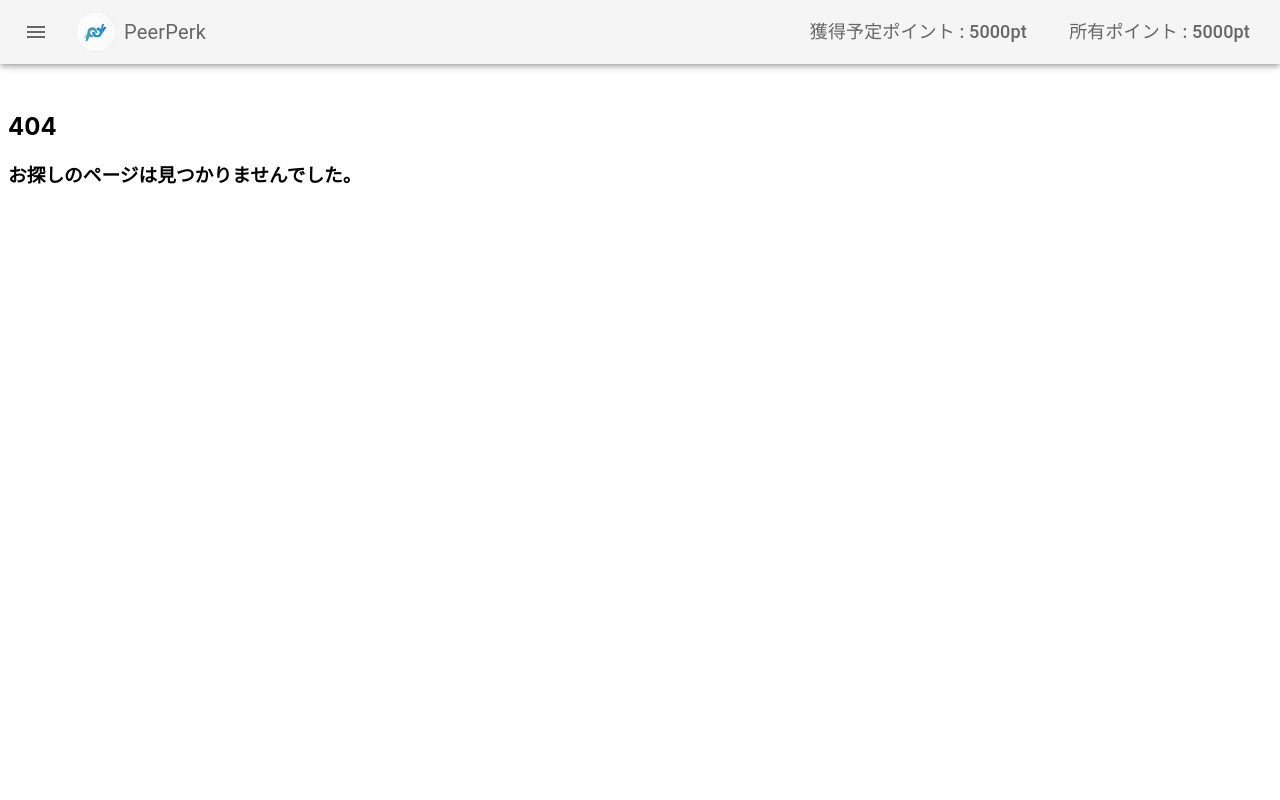
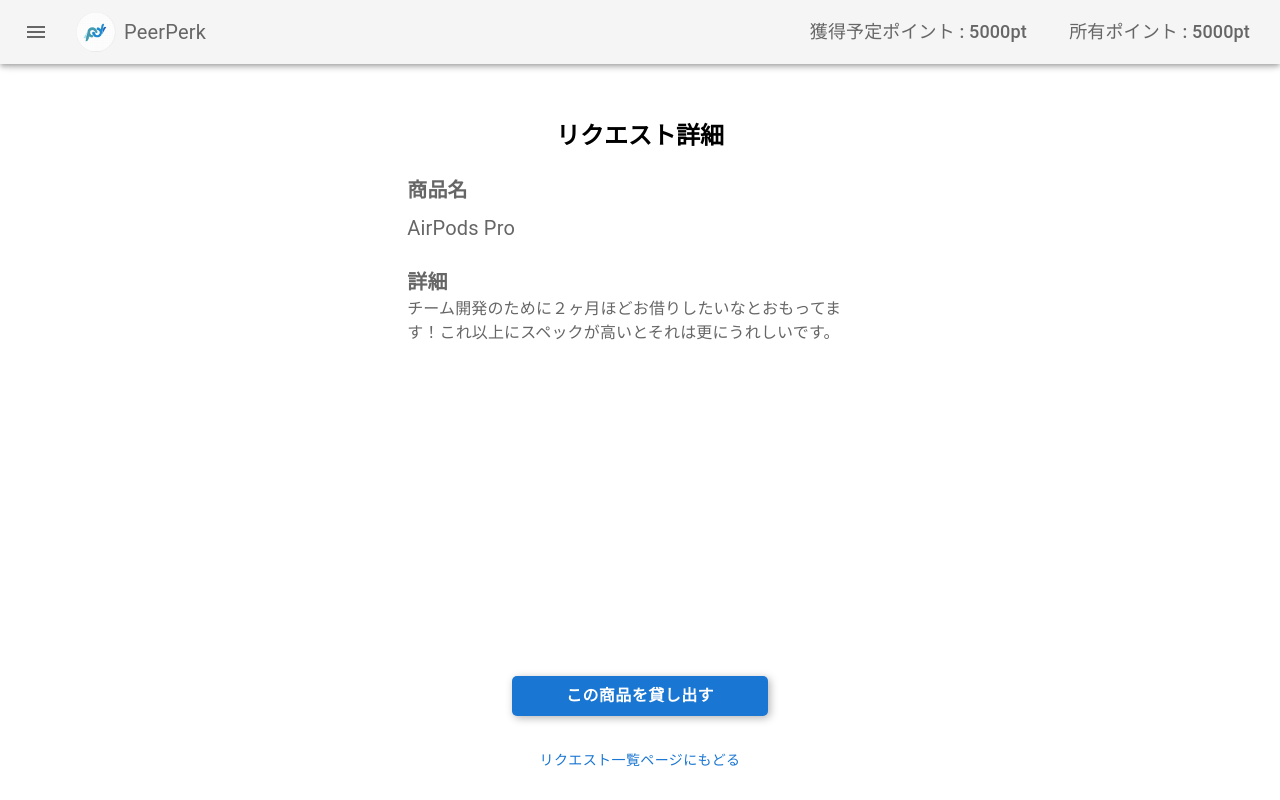
Before and after one commit to posse-ap/teamdev-2023-posse2-team2D_front, a React (Create React App) app: page /request/1 in a window 1280 px wide. Before the commit this address had no page. Built offline with nearby package versions, Linux system fonts and the light colour scheme.

Commit message:
feat: リクエスト詳細画面 idごとに詳細切り分け

```diff
--- a/src/App.tsx
+++ b/src/App.tsx
@@ -1,8 +1,8 @@
 import React, { useState } from "react";
-import { BrowserRouter, Routes, Route } from "react-router-dom";
+import { BrowserRouter, Routes, Route, useParams, Navigate } from "react-router-dom";
 import { HomePage } from "./pages/homePage/HomePage";
-import { RequestList } from "./pages/request/RequestList";
-// import { RequestDetail } from "./pages/request/RequestDetail";
+import { RequestList, requestData } from "./pages/request/RequestList";
+import  RequestDetail  from "./pages/request/RequestDetail";
 import { Bookmark } from "./pages/Bookmark";
 import  Table  from "./components/Table";
 import { Sample1Page }  from "./pages/sample1Page/Sample1Page";
@@ -19,6 +19,7 @@
 import ItemTransactionList from "./pages/item/ItemTransactionList";
 import KnowledgeTransactionList from "./pages/knowledge/KnowledgeTransactionList";
 import AllTransactionList from "./pages/admin/AllTransactionList";
+
 
 
 export const App =() => {
@@ -42,7 +43,8 @@
           <Route path="holdEvent" element={<KnowledgeUpload />} />
           {/* リクエスト関連 */}
           <Route path="requestList" element={<RequestList />} />
-          {/* <Route path="requestDetail" element={<RequestDetail />} /> */}
+          {/* <Route path={`/request/:id`} element={request ? <RequestDetail request={request} /> : <Table />} /> */}
+          <Route path={`request/:id`} element={<RequestDetail />} />
 
           {/* 商品/ナレッジ取引一覧ページ */}
           <Route path="itemTransactionList" element={<ItemTransactionList />} />
--- a/src/pages/item/Item.module.scss
+++ b/src/pages/item/Item.module.scss
@@ -110,4 +110,76 @@
     height: 20px;
     border-radius: 5px;
   }
+  .lend_item {
+  position: fixed;
+  font-size: 16px;
+  font-weight: bold;
+  width: 20%;
+  bottom: 13%;
+  left: 50%;
+  transform: translate(-50%, 50%);
+  border-radius: 5px;
+  background-color: #1976d2;
+  box-shadow: 2px 2px 8px rgba(0,0,0,0.3);
+  color: #fff;
+  transition: all 0.3s ease-in-out; /* 変化をスムーズにする */
+    @media screen and (max-width:600px){
+      font-size: 14px;
+      width: 200px;
+    }
+  }
+  .lend_item:hover {
+    background-color: #1d3489;
+    box-shadow: 2px 2px 12px rgba(0,0,0,0.5);
+    transform: translate(-50%, 51%);
+  }
+  .buttons {
+    position: fixed;
+    width: 50%;
+    bottom: 13%;
+    left: 50%;
+    transform: translate(-50%, 50%);
+    display: flex;
+    justify-content: space-around;
+    @media screen and (max-width:600px){
+    }
+  }
+  .edit_request {
+    font-size: 16px;
+    font-weight: bold;
+    width: 30%;
+    border-radius: 5px;
+    border: 1px solid red;
+    background-color: white;
+    color: red;
+    @media screen and (max-width:600px){
+      font-size: 14px;
+      width: 200px;
+    }
+  }
+  .delete_request {
+    font-size: 16px;
+    font-weight: bold;
+    width: 30%;
+    border-radius: 5px;
+    background-color: red;
+    color: white;
+    @media screen and (max-width:600px){
+      font-size: 14px;
+      width: 100px;
+    }
+  }
+  .delete_request:hover {
+    background-color: red;
+  }
+  .back_to_list {
+  position: fixed;
+  font-size: 16px;
+  bottom: 5%;
+  left: 50%;
+  transform: translate(-50%, 50%);
+    @media screen and (max-width:600px){
+      font-size: 14px;
+    }
+  }
 }
--- a/src/pages/request/RequestDetail.tsx
+++ b/src/pages/request/RequestDetail.tsx
@@ -1,11 +1,191 @@
-import React from 'react'
+import React from "react";
+import { Link, useNavigate, useParams } from "react-router-dom";
+import styles from "../item/Item.module.scss";
+import ArrowBackIosIcon from "@mui/icons-material/ArrowBackIos";
+import { Box, Button, Grid, Typography } from "@mui/material";
+import logo from "../../logo.jpg";
+
+
+export type RequestData = {
+  id: number;
+  title: string;
+  requester: { name: string; img: string };
+  content: string;
+  state: number; //リクエスト状態 1:リクエスト中 2:出品されたもの
+  is_mine: boolean;
+};
+
+export const requestData: RequestData[] = [
+  {
+    id: 1,
+    title: "AirPods Pro",
+    requester: {
+      name: "2期生 あさか",
+      img: "https://images.unsplash.com/photo-1551963831-b3b1ca40c98e",
+    },
+    content:
+      "チーム開発のために２ヶ月ほどお借りしたいなとおもってます！これ以上にスペックが高いとそれは更にうれしいです。",
+    state: 1,
+    is_mine: false,
+  },
+  {
+    id: 2,
+    title: "ポケットwifi",
+    requester: {
+      name: "2期生 鹿島健太",
+      img: logo,
+    },
+    content: "チーム開発のために２ヶ月ほどお借りしたいなとおもってます！",
+    state: 1,
+    is_mine: true,
+  },
+  {
+    id: 3,
+    title: "MacBook Pro 2018 core i7 2.6GHz 16GB 512GB",
+    requester: {
+      name: "2期生 鹿島健太",
+      img: logo,
+    },
+    content: "チーム開発のために２ヶ月ほどお借りしたいなとおもってます！",
+    state: 1,
+    is_mine: true,
+  },
+  {
+    id: 4,
+    title: "MacBook Pro 2018 core i7 2.6GHz 16GB 512GB",
+    requester: {
+      name: "@bkristastucchio",
+      img: "https://images.unsplash.com/photo-1551963831-b3b1ca40c98e",
+    },
+    content: "チーム開発のために２ヶ月ほどお借りしたいなとおもってます！",
+    state: 1,
+    is_mine: false,
+  },
+  {
+    id: 5,
+    title: "MacBook Pro 2018 core i7 2.6GHz 16GB 512GB",
+    requester: {
+      name: "2期生 鹿島健太",
+      img: logo,
+    },
+    content: "チーム開発のために２ヶ月ほどお借りしたいなとおもってます！",
+    state: 1,
+    is_mine: true,
+  },
+  {
+    id: 6,
+    title: "MacBook Pro 2018 core i7 2.6GHz 16GB 512GB",
+    requester: {
+      name: "@bkristastucchio",
+      img: "https://images.unsplash.com/photo-1551963831-b3b1ca40c98e",
+    },
+    content: "チーム開発のために２ヶ月ほどお借りしたいなとおもってます！",
+    state: 1,
+    is_mine: false,
+  },
+  {
+    id: 7,
+    title: "MacBook Pro 2018 core i7 2.6GHz 16GB 512GB",
+    requester: {
+      name: "2期生 鹿島健太",
+      img: logo,
+    },
+    content: "チーム開発のために２ヶ月ほどお借りしたいなとおもってます！",
+    state: 1,
+    is_mine: true,
+  },
+  {
+    id: 8,
+    title: "MacBook Pro 2018 core i7 2.6GHz 16GB 512GB",
+    requester: {
+      name: "@bkristastucchio",
+      img: "https://images.unsplash.com/photo-1551963831-b3b1ca40c98e",
+    },
+    content: "チーム開発のために２ヶ月ほどお借りしたいなとおもってます！",
+    state: 1,
+    is_mine: false,
+  },
+];
 
 const RequestDetail = () => {
+  const navigate = useNavigate();
+  const handleBack = () => {
+    navigate(-1);
+  };
+
+  const requestId = parseInt(useParams<{ id: string }>().id ?? '', 10);
+  const request = requestData.find((r: { id: number; }) => r.id === Number(requestId));
+
+  if (!request) {
+    return <div>リクエストが見つかりませんでした。</div>;
+  }
   return (
-    <div>
+    <div className={styles.root}>
+      <h1 style={{ fontSize: "24px", textAlign: "center" }}>リクエスト詳細</h1>
+      <Box sx={{ mx: "auto", width: "40%" }}>
+        <Typography
+          sx={{
+            mt: 3,
+            mb: 1,
+            fontSize: "20px",
+            fontWeight: "bold",
+            color: "#666666",
+          }}
+        >
+          商品名
+        </Typography>
+        <Typography
+          style={{ marginBottom: 3, fontSize: "20px", color: "#666666" }}
+        >
+          {request.title}
+        </Typography>
+        <Typography
+          sx={{
+            mt: 3,
+            fontSize: "20px",
+            fontWeight: "bold",
+            color: "#666666",
+          }}
+        >
+          詳細
+        </Typography>
+        <Typography sx={{ fontSize: "16px", color: "#666666" }}>
+          {request.content}
+        </Typography>
+      </Box>
+      {request.is_mine ? (
+      <><Grid item xs={12} sx={{ textAlign: "center", mb: 3 }} className={styles.buttons}>
+          <Button
+            href={"editRequest"}
+            className={styles.edit_request}
+            aria-label="編集"
+          >
+            編集
+          </Button>
+          <Button
+            href={"deleteRequest"}
+            className={styles.delete_request}
+            aria-label="削除"
+          >
+            削除
+          </Button>
+        </Grid></>
+      ) : (
+      <><Grid item xs={12} sx={{ textAlign: "center", mb: 3 }}>
+            <Button
+              href={"lendItem"}
+              className={styles.lend_item}
+              aria-label="この商品を貸し出す"
+            >
+              この商品を貸し出す
+            </Button>
+        </Grid></>
+      )}
+      <Grid item xs={12} className={styles.back_to_list} sx={{ textAlign: "center" }}>
+          <Button onClick={handleBack}>リクエスト一覧ページにもどる</Button>
+      </Grid>
+    </div>
+  );
+};
 
-    </div>
-  )
-}
-
-export default RequestDetail
+export default RequestDetail;
--- a/src/pages/request/RequestList.tsx
+++ b/src/pages/request/RequestList.tsx
@@ -2,7 +2,6 @@
 import styles from "../homePage/HomePage.module.scss";
 import {
   Avatar,
-  Fab,
   Box,
   Grid,
   Card,
@@ -14,17 +13,16 @@
 import SimpleTabs from "../../components/SimpleTabs";
 import logo from "../../logo.jpg";
 
-
-type RequestData = {
+export type RequestData = {
   id: number;
   title: string;
   requester: { name: string; img: string };
   content: string;
   state: number; //リクエスト状態 1:リクエスト中 2:出品されたもの
-  is_mine: boolean
+  is_mine: boolean;
 };
 
-const requestData: RequestData[] = [
+export const requestData: RequestData[] = [
   {
     id: 1,
     title: "AirPods Pro",
@@ -32,9 +30,10 @@
       name: "2期生 あさか",
       img: "https://images.unsplash.com/photo-1551963831-b3b1ca40c98e",
     },
-    content: "チーム開発のために２ヶ月ほどお借りしたいなとおもってます！これ以上にスペックが高いとそれは更にうれしいです。",
+    content:
+      "チーム開発のために２ヶ月ほどお借りしたいなとおもってます！これ以上にスペックが高いとそれは更にうれしいです。",
     state: 1,
-    is_mine: false
+    is_mine: false,
   },
   {
     id: 2,
@@ -45,7 +44,7 @@
     },
     content: "チーム開発のために２ヶ月ほどお借りしたいなとおもってます！",
     state: 1,
-    is_mine: true
+    is_mine: true,
   },
   {
     id: 3,
@@ -56,7 +55,7 @@
     },
     content: "チーム開発のために２ヶ月ほどお借りしたいなとおもってます！",
     state: 1,
-    is_mine: true
+    is_mine: true,
   },
   {
     id: 4,
@@ -67,7 +66,7 @@
     },
     content: "チーム開発のために２ヶ月ほどお借りしたいなとおもってます！",
     state: 1,
-    is_mine: false
+    is_mine: false,
   },
   {
     id: 5,
@@ -78,7 +77,7 @@
     },
     content: "チーム開発のために２ヶ月ほどお借りしたいなとおもってます！",
     state: 1,
-    is_mine: true
+    is_mine: true,
   },
   {
     id: 6,
@@ -89,7 +88,7 @@
     },
     content: "チーム開発のために２ヶ月ほどお借りしたいなとおもってます！",
     state: 1,
-    is_mine: false
+    is_mine: false,
   },
   {
     id: 7,
@@ -100,7 +99,7 @@
     },
     content: "チーム開発のために２ヶ月ほどお借りしたいなとおもってます！",
     state: 1,
-    is_mine: true
+    is_mine: true,
   },
   {
     id: 8,
@@ -111,7 +110,7 @@
     },
     content: "チーム開発のために２ヶ月ほどお借りしたいなとおもってます！",
     state: 1,
-    is_mine: false
+    is_mine: false,
   },
 ];
 
@@ -154,11 +153,17 @@
                             >
                               {request.content}
                             </Typography>
-                            <Box sx={{ display: "flex", alignItems: "center", justifyContent: "flex-end" }}>
+                            <Box
+                              sx={{
+                                display: "flex",
+                                alignItems: "center",
+                                justifyContent: "flex-end",
+                              }}
+                            >
                               <Avatar
                                 alt={request.requester.name}
                                 src={request.requester.img}
-                                sx={{ width: 24, height: 24, mr: 1}}
+                                sx={{ width: 24, height: 24, mr: 1 }}
                               />
                               <Typography
                                 variant="body2"
@@ -190,7 +195,7 @@
                   {myRequests.map((myRequest) => (
                     <Grid item xs={6} md={4} lg={3} key={myRequest.id}>
                       <Card sx={{ maxWidth: 500 }}>
-                        <CardActionArea href={"myRequest/" + myRequest.id}>
+                        <CardActionArea href={"request/" + myRequest.id}>
                           <CardContent sx={{ padding: 1 }}>
                             <Typography
                               sx={{ fontsize: "18px", mb: 2 }}
@@ -206,11 +211,17 @@
                             >
                               {myRequest.content}
                             </Typography>
-                            <Box sx={{ display: "flex", alignItems: "center", justifyContent: "flex-end" }}>
+                            <Box
+                              sx={{
+                                display: "flex",
+                                alignItems: "center",
+                                justifyContent: "flex-end",
+                              }}
+                            >
                               <Avatar
                                 alt={myRequest.requester.name}
                                 src={myRequest.requester.img}
-                                sx={{ width: 24, height: 24, mr: 1}}
+                                sx={{ width: 24, height: 24, mr: 1 }}
                               />
                               <Typography
                                 variant="body2"
```
